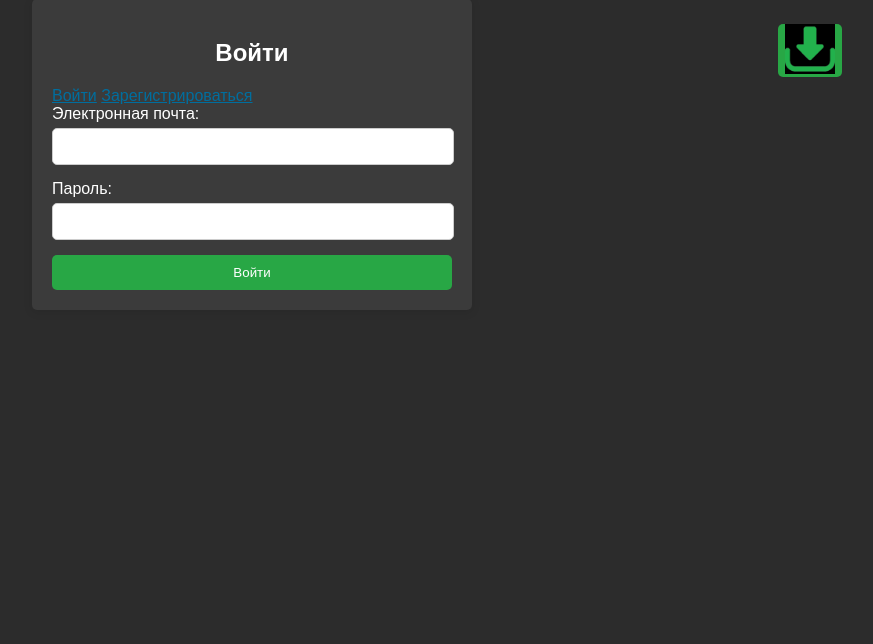
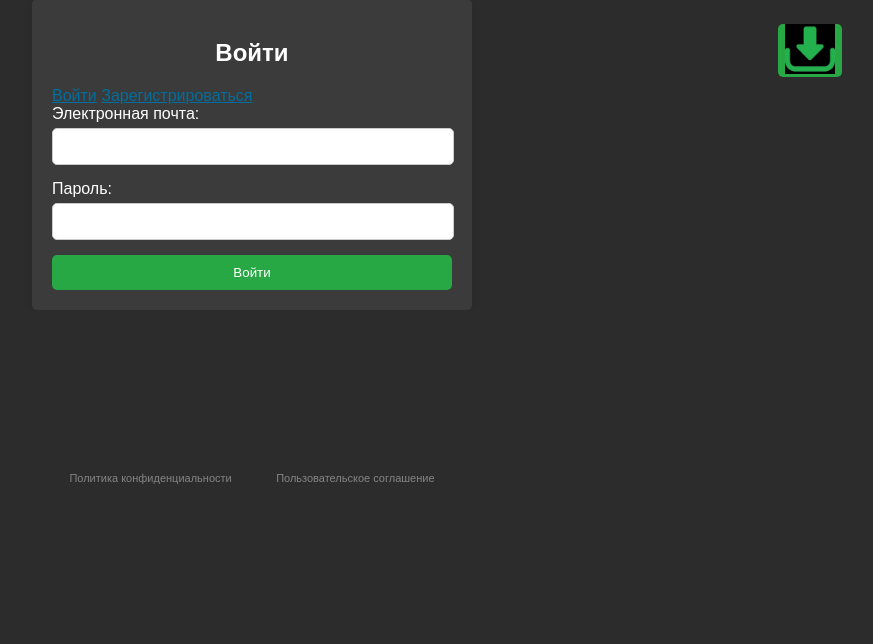
Before and after one commit to Mik-23/browser, a Django app: page /auth_in_chat in a window 1280 px wide. Shown: the part 21-665 px from the top of the page, without its empty margins (388-1261 px from the left). Run offline with Django 5.2, Linux system fonts and the light colour scheme.

Commit message:
Update account.html

```diff
--- a/mixchat/main/templates/main/account.html
+++ b/mixchat/main/templates/main/account.html
@@ -87,6 +87,31 @@
         .links a:hover {
             color: #00A9F2;
         }
+        .down-buttons {
+            text-align: center;
+            padding: 155px 20px;
+            background-color: #2c2c2c;
+        }
+
+        .down-buttons button {
+            background: transparent;
+            border: none;
+            margin: 0 10px;
+            padding: 5px 10px;
+            cursor: pointer;
+        }
+
+        .down-buttons a {
+            color: #858585;
+            text-decoration: none;
+            font-size: 11px;
+            transition: opacity 0.3s ease;
+        }
+
+        .down-buttons a:hover {
+            opacity: 0.8;
+            text-decoration: underline;
+        }
     </style>
     <script type="text/javascript">
     (function(m,e,t,r,i,k,a){
@@ -129,6 +154,10 @@
         </button>
     </a>
 </div>
+<div class="down-buttons">
+    <button><a href="{% url 'privacy_policy' %}">Политика конфиденциальности</a></button>
+    <button><a href="{% url 'agreement' %}">Пользовательское соглашение</a></button>
+</div>
 
 <script src="{% static 'main/js/redirect_url.js' %}"></script>
 
```
